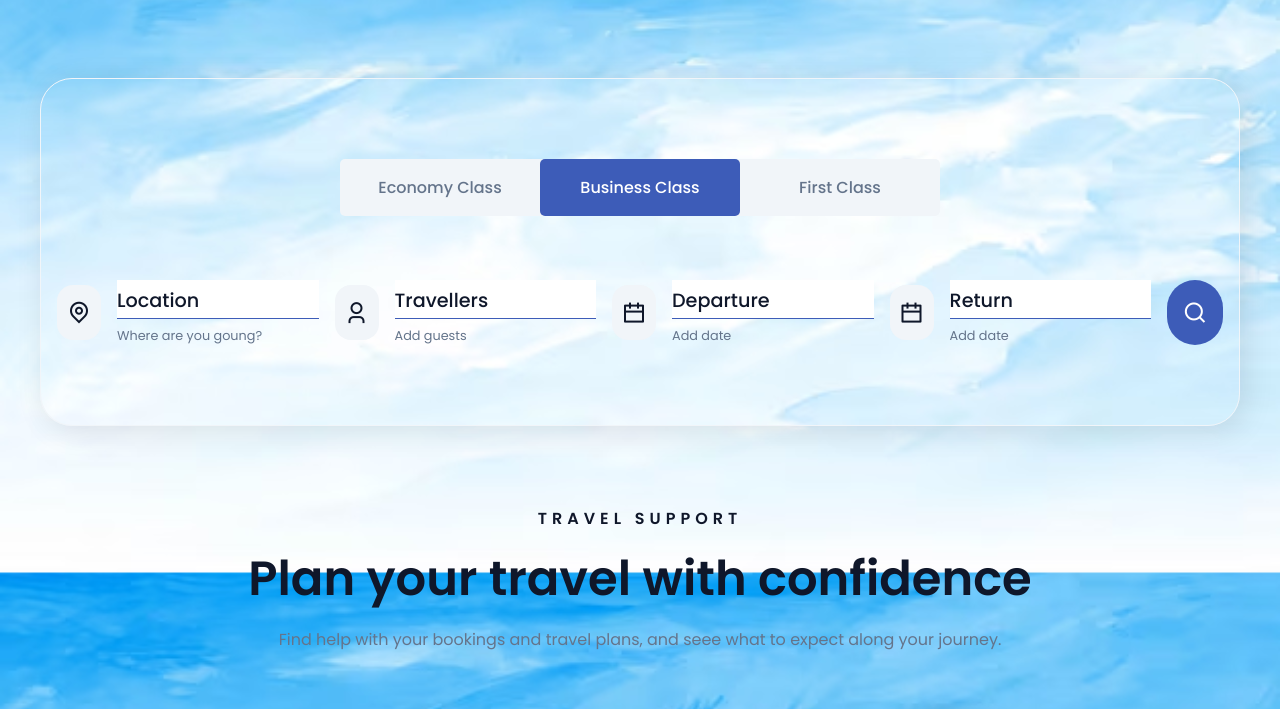
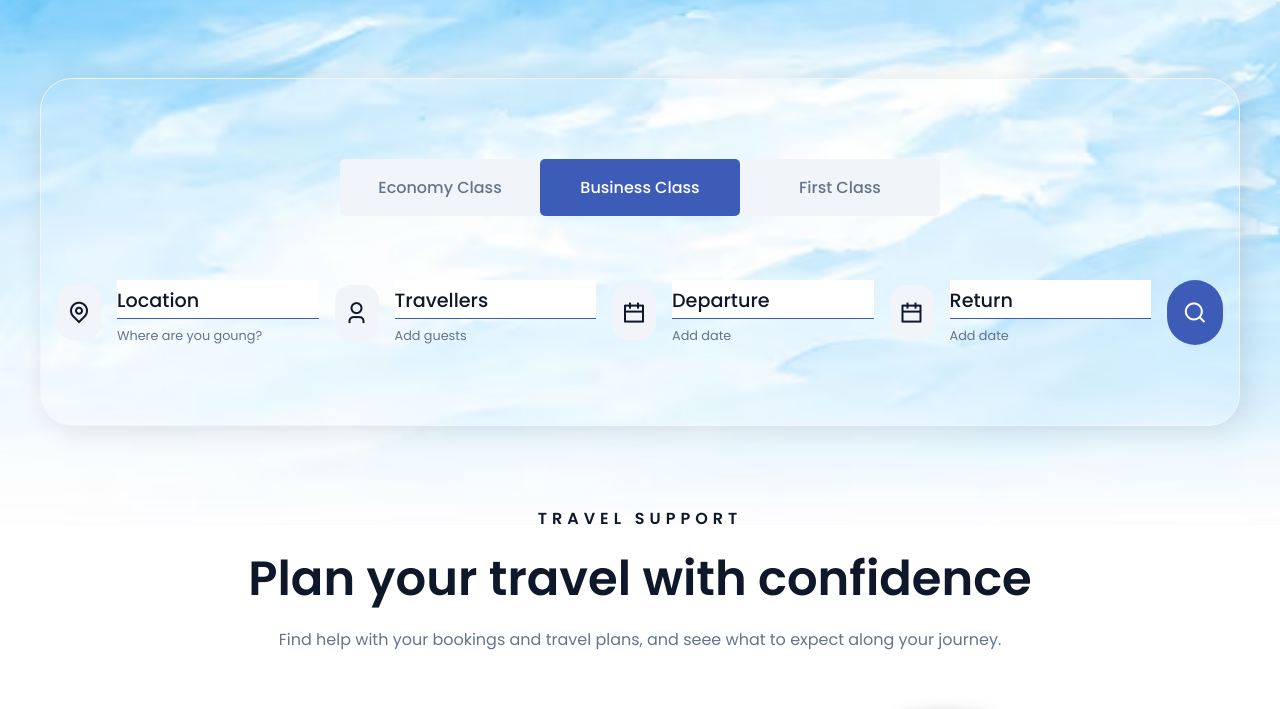
Before and after one commit to ankit4563564/web, a plain HTML site: page index.html in a window 1280 px wide. Shown: the part 323-1032 px from the top of the page. Drawn offline with nearby package versions, Linux system fonts and the light colour scheme.

Commit message:
Update styles.css

```diff
--- a/styles.css
+++ b/styles.css
@@ -11,11 +11,13 @@
 }
 
   body {
-    background: url('air.jpg') no-repeat center
-    center fixed;
-    background-size: cover;
-    color: #f8f4f4;
-  }
+      margin: 0;
+      height: 100vh;
+      background-image: url('air.jpg');
+      background-size: cover;
+      background-position: center center;
+      background-repeat: no-repeat;
+    }
 
 
 
```
